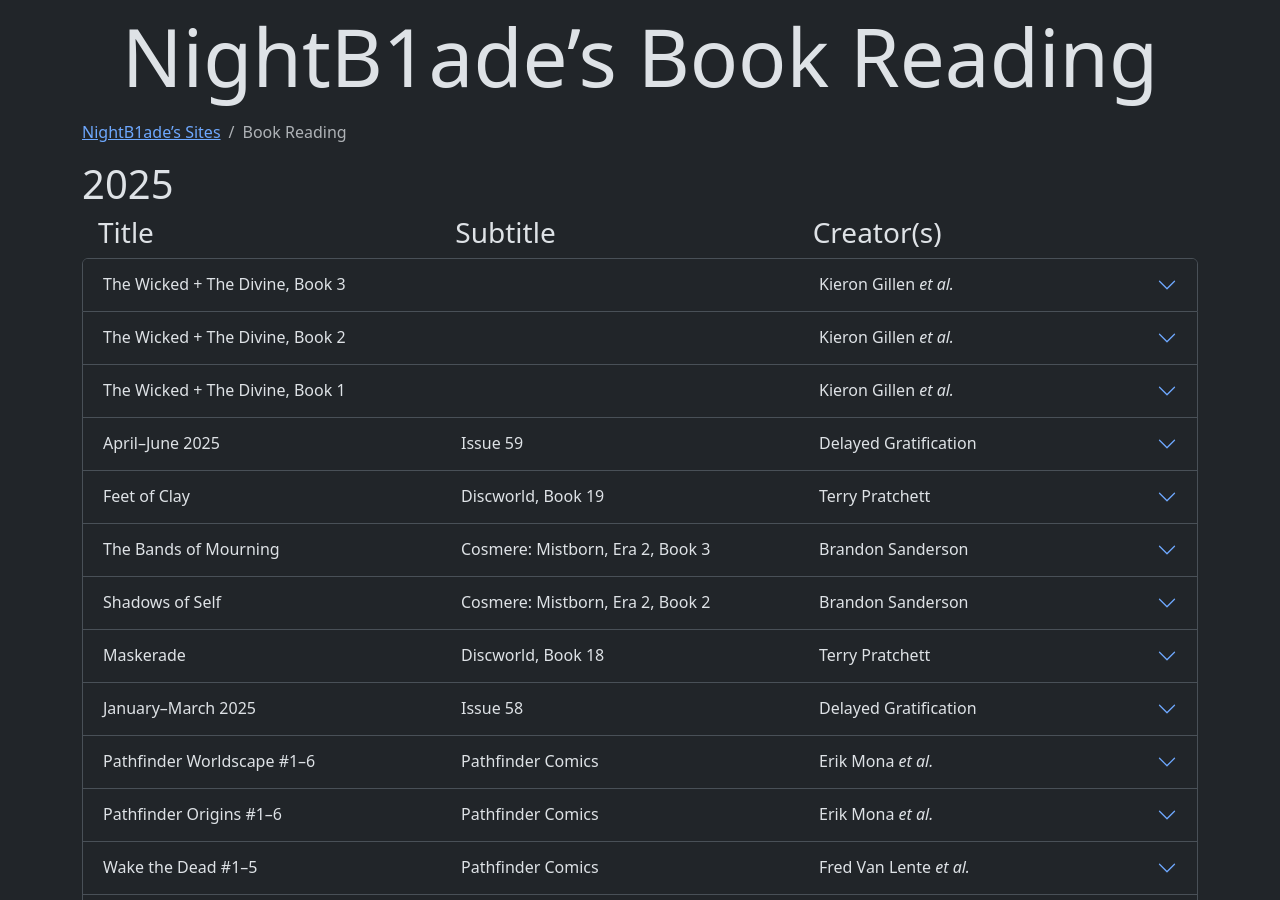
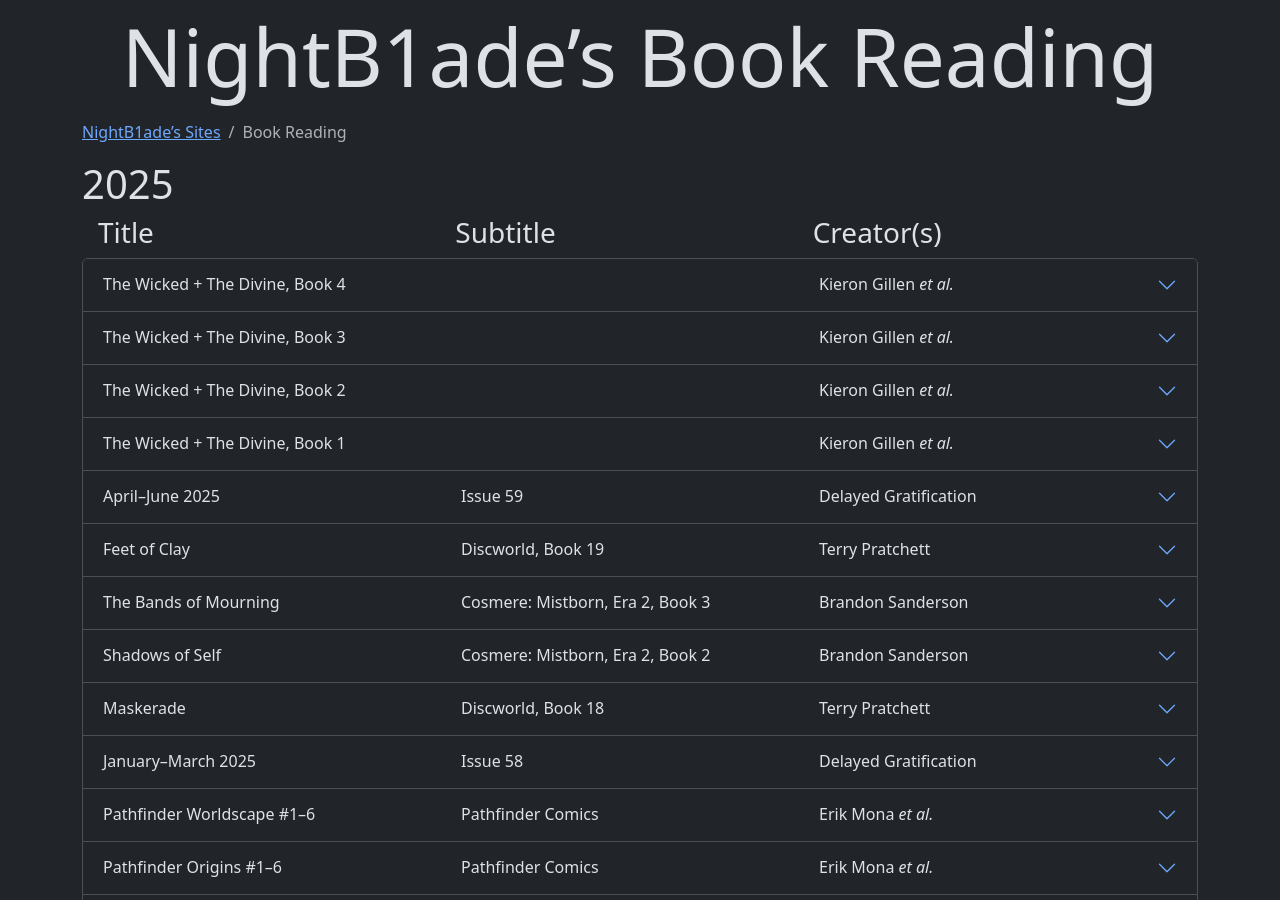
Before and after one commit to NightB1ade/BookReading, a Jekyll site: the page built from index.html, in a window 1280 px wide and 900 px high. Built offline with Jekyll 4.4.1, drawn with Linux system fonts in a browser that asks for light colours.

Commit message:
The Wicked + The Divine, Book 4: Add

```diff
--- a/_data/ReadingList.json
+++ b/_data/ReadingList.json
@@ -2881,4 +2881,23 @@
 			}
 		]
 	}
+	, {
+		"title": "The Wicked + The Divine, Book 4"
+		, "creators": [
+			"Kieron Gillen"
+			, "Jamie McKelvie"
+			, "Matt Wilson"
+		]
+		, "numPages": 680
+		, "notes": []
+		, "isbns": [{
+			"isbn": "9781534302204"
+			, "description": "eBook"
+		}]
+		, "progress": [{
+				"date": "2025-10-24"
+				, "page": 680
+			}
+		]
+	}
 ]
```
